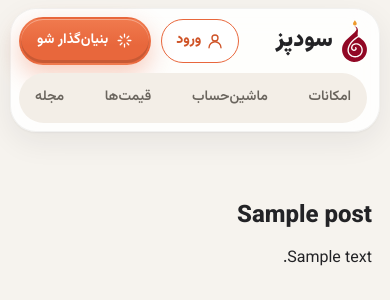
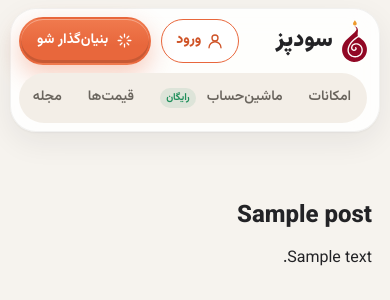
Before and after one commit to Moongirl-area/my-site, a WordPress theme: template theme/page.php in a window 390 px wide. Shown: the top 300 px of the page. Run offline with PHP 8.4 and a stand-in for WordPress, Linux system fonts and the light colour scheme; the site name, menu and one post (Sample post) are stand-ins, and other content is empty.

Commit message:
Mobile nav: keep the free badge next to the calculator link
Co-Authored-By: Claude Opus 5 <noreply@anthropic.com>
Claude-Session: https://claude.ai/code/session_0158KVohCejhfQB8o4n7WFYd

```diff
--- a/theme/assets/css/main.css
+++ b/theme/assets/css/main.css
@@ -340,7 +340,8 @@ p { margin: 0 0 1em; }
 	.sp-nav { order: 3; width: 100%; margin: 0; overflow-x: auto; scrollbar-width: none; justify-content: space-between; }
 	.sp-nav::-webkit-scrollbar { display: none; }
 	.sp-nav a { padding: 8px 12px; font-size: 14px; }
-	.sp-nav a .sp-ico, .sp-nav__free { display: none; }
+	.sp-nav a .sp-ico { display: none; }
+	.sp-nav__free { display: inline-block; font-size: 10px; padding: 1px 6px; margin-inline-start: 4px; }
 	.sp-hero { padding-top: 20px; }
 	.sp-hero__art { min-height: 440px; }
 	.sp-plate--hero { width: 290px; top: 40px; }
```
